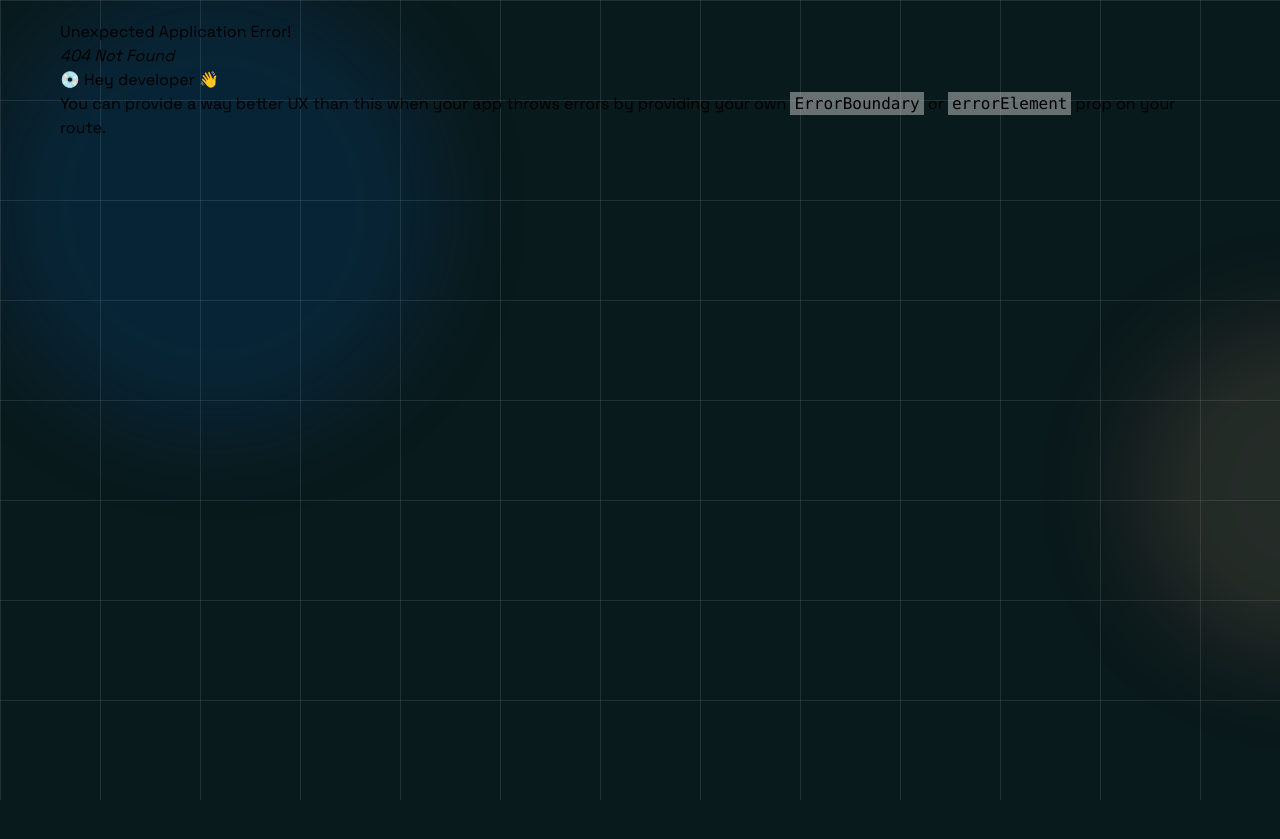
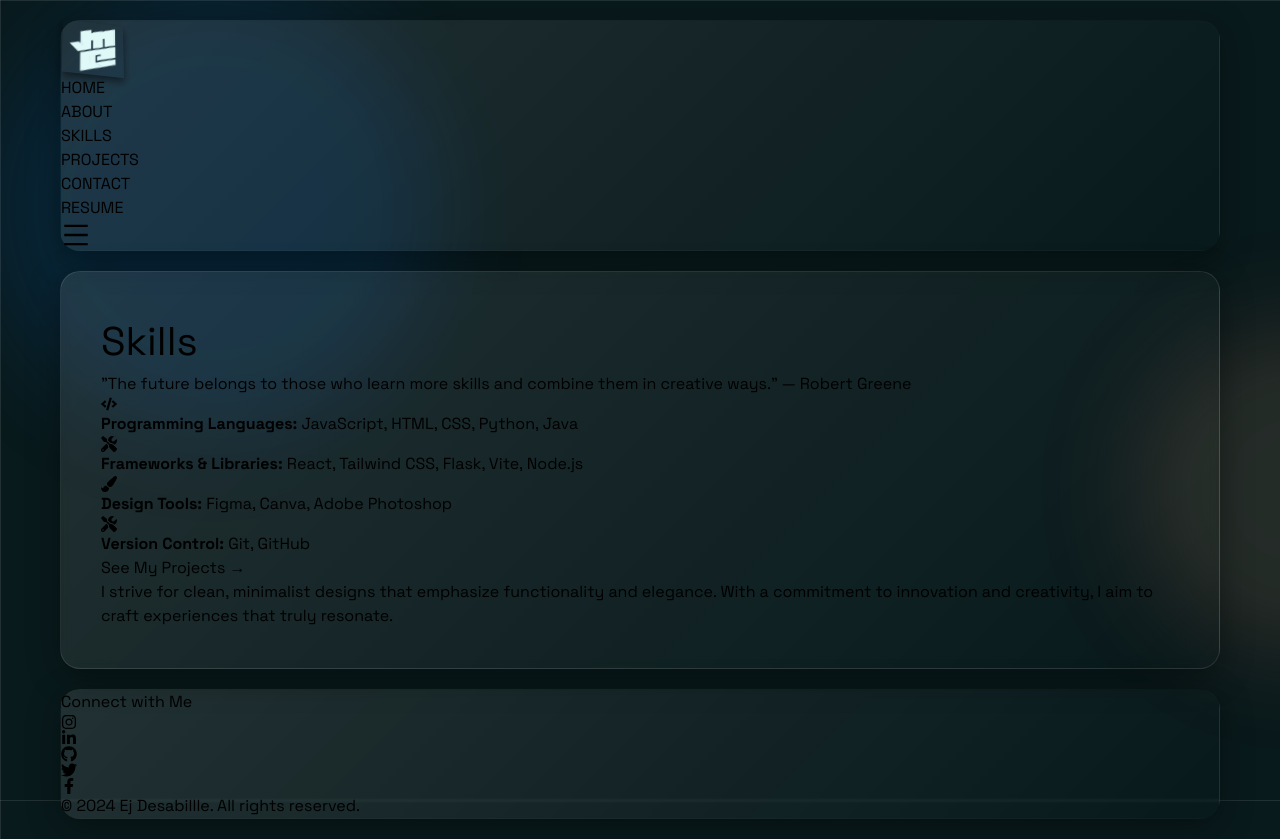
Before and after one commit to jh-jazer/My-Web-Portfolio, a React (Vite) app: page /skills in a window 1280 px wide. Before the commit this address had no page. Before the commit the page ends 800 px from the top, so only its background shows below. Built offline with nearby package versions, Linux system fonts and the light colour scheme.

Commit message:
add skills page

```diff
--- a/src/components/Navbar.jsx
+++ b/src/components/Navbar.jsx
@@ -55,6 +55,9 @@ const Navbar = () => {
         <li className={linkClass('/about')}>
           <Link to="/about">ABOUT</Link>
         </li>
+        <li className={linkClass('/skills')}>
+          <Link to="/skills">SKILLS</Link>
+        </li>
         <li className={linkClass('/projects')}>
           <Link to="/projects">PROJECTS</Link>
         </li>
@@ -79,8 +82,11 @@ const Navbar = () => {
               <li className={mobileLinkClass('/')}>
                 <Link to="/" onClick={handleNav} className="block">Home</Link>
               </li>
-              <li className={mobileLinkClass('/about')}>
+               <li className={mobileLinkClass('/about')}>
                 <Link to="/about" onClick={handleNav} className="block">About</Link>
+              </li>
+              <li className={mobileLinkClass('/skills')}>
+                <Link to="/skills" onClick={handleNav} className="block">Skills</Link>
               </li>
               <li className={mobileLinkClass('/projects')}>
                 <Link to="/projects" onClick={handleNav} className="block">Projects</Link>
@@ -88,7 +94,7 @@ const Navbar = () => {
               <li className={mobileLinkClass('/contacts')}>
                 <Link to="/contacts" onClick={handleNav} className="block">Contact</Link>
               </li>
-                  <li className={mobileLinkClass('/contacts')}>
+                  <li className={mobileLinkClass('/resume')}>
                 <Link to="/resume" onClick={handleNav} className="block">Resume</Link>
               </li>
             </ul>
--- a/src/main.jsx
+++ b/src/main.jsx
@@ -2,6 +2,7 @@ import { StrictMode } from 'react';
 import { createRoot } from 'react-dom/client';
 import App from './App.jsx';
 import ProjectsPage from './pages/ProjectsPage.jsx';
+import SkillsPage from './pages/SkillsPage.jsx';
 import ContactsPage from './pages/ContactsPage.jsx';
 import AboutPage from './pages/AboutPage.jsx';
 import ResumePage from './pages/ResumePage.jsx';
@@ -16,6 +17,10 @@ const router = createBrowserRouter([
   {
     path: "/about",  // Fixed path to start with "/"
     element: <AboutPage />,
+  },
+   {
+    path: "/skills",  // Fixed path to start with "/"
+    element: <SkillsPage />,
   },
   {
     path: "/projects",  // Fixed path to start with "/"
--- a/src/pages/AboutPage.jsx
+++ b/src/pages/AboutPage.jsx
@@ -1,31 +1,31 @@
+import React from 'react';
 import { motion } from 'framer-motion';
 import Navbar from '../components/Navbar';
+import Footer from '../components/Footer';
 import { FaCode, FaPaintBrush, FaTools } from 'react-icons/fa';
-import React from 'react';
-import Footer from '../components/Footer';
 import { Link } from "react-router-dom";
 
 const About = () => {
   const fadeIn = {
     hidden: { opacity: 0 },
-    visible: { opacity: 1, transition: { duration: 0.5 } },
+    visible: { opacity: 1, transition: { duration: 0.6 } },
   };
 
   const slideIn = {
     hidden: { x: -100, opacity: 0 },
-    visible: { x: 0, opacity: 1, transition: { duration: 0.5 } },
+    visible: { x: 0, opacity: 1, transition: { duration: 0.6 } },
   };
 
   return (
     <div>
       <Navbar />
       <motion.div
-        className="glass-projects max-w-4xl mx-auto p-8 mt-10 rounded-lg text-center"
+        className="glass-projects max-w-5xl mx-auto p-8 mt-10 rounded-lg text-center"
         initial="hidden"
         animate="visible"
         variants={fadeIn}
       >
-        <div className="flex items-center mb-10 mt-0">
+         <div className="flex items-center mb-10 mt-0">
           <motion.h1 className="text-5xl text-left ml-[20%] mr-7 font-extrabold text-gray-100" variants={slideIn}>
             About Me
           </motion.h1>
@@ -36,50 +36,37 @@ const About = () => {
             </p>
           </motion.div>
         </div>
+           <div>
+          <p className="text-lg text-gray-300 text-left leading-relaxed tracking-wide">
+            Hello! I'm <span className="text-blue-400 font-semibold">Ernesto Jr. C. Desabille</span> — or just EJ. I'm currently a third-year Computer Science student with a strong focus on <span className="text-blue-400">front-end development</span>, <span className="text-blue-400">web design</span>, and <span className="text-blue-400">graphic design</span>.
+            <br /><br />
+          </p>
+          </div>
 
-        <motion.div className="text-lg text-left ml-8 mb-[100px] text-gray-300 leading-relaxed tracking-wide" variants={fadeIn}>
-          <p>
-            Hi, I'm <span className="text-blue-400">Ej Desabillle</span>, a Computer Science student with a passion for front-end development, web design, and graphic design. I bring ideas to life using frameworks and tools that allow for seamless, aesthetic user experiences.
+
+
+        {/* Section 3: Hobbies */}
+        <motion.section className="my-16" variants={fadeIn}>
+          <h2 className="text-4xl font-bold text-white mb-6 text-center">Hobbies & Passions</h2>
+          <p className="text-lg text-gray-300 text-left leading-relaxed tracking-wide">
+            When I'm not coding, I turn to art. I'm a visual artist passionate about both digital and traditional media.
+            I love sketching, painting, and exploring new visual styles that blend technology and expression.
+            <br /><br />
+            Art allows me to tell stories beyond code — a brushstroke or a color gradient can speak volumes. My work often merges clean design with personal emotion, whether it's on a digital canvas or a physical sketchpad.
+          </p>
+        </motion.section>
+
+        {/* Link to Projects */}
+        <motion.div className="flex justify-center mt-8" variants={fadeIn}>
+          <p className="text-base text-white">
+            <Link to="/skills" className="font-bold hover:text-blue-500 transition duration-200">
+              See My Skills &rarr;
+            </Link>
           </p>
         </motion.div>
 
-        <motion.div className="grid grid-cols-1 gap-6 ml-[20%] mt-[50px] mb-[100px] justify-center" variants={fadeIn}>
-          <div className="flex text-gray-300 text-left items-center ">
-            <FaCode className="text-blue-400 text-3xl mr-3" />
-            <span> <strong>Programming Languages:</strong> JavaScript, HTML, CSS, Python, Java</span>
-          </div>
-          <div className="flex text-gray-300 text-left items-center ">
-            <FaTools className="text-blue-400 text-3xl mr-3" />
-            <span> <strong>Frameworks:</strong> React, Tailwind CSS, Flask, Vite, Node.js</span>
-          </div>
-          <div className="flex text-gray-300 text-left items-center ">
-            <FaPaintBrush className="text-blue-400 text-3xl mr-3" />
-            <span> <strong>Design Tools:</strong> Figma, Canva, Adobe Photoshop</span>
-          </div>
-          <div className="flex text-gray-300 text-left items-center ">
-            <FaTools className="text-blue-400 text-3xl mr-3" />
-            <span> <strong>Version Control:</strong> Git, GitHub</span>
-          </div>
-        </motion.div>
+        {/* Final Statement */}
 
-        {/* New Section for Art */}
-        <motion.div className="text-lg text-left ml-8 mb-[100px] text-gray-300 leading-relaxed tracking-wide" variants={fadeIn}>
-          <p>
-            Aside from my passion for technology, I'm also a visual artist. I use different canvases—both digital and traditional—to express creativity and emotions through my art. Whether it's sketching, painting, or experimenting with digital mediums, I enjoy exploring the intersection of art and technology.
-          </p>
-        </motion.div>
-
-        <motion.div className="flex justify-center mt-8" variants={fadeIn}>
-          <p className='font-roboto bottom-0 leading-loose tracking-widest md:ml-[10%] lg:ml-[6%] lg:mr-[0%] lg:mb-[5%] lg:mt-[5%] md:mr-[0%] ml-[15%] mr-[10%] mt-[10%] text-base text-white'>
-            <span className="font-bold ml-2 cursor-pointer hover:text-blue-500">                  <Link to="/projects">See Projects</Link>
-            </span>
-            <span className="arrow ml-3 cursor-pointer hover:text-blue-500">&rarr;</span>
-          </p>
-        </motion.div>
-
-        <motion.p className="text-lg text-gray-300 leading-relaxed tracking-wide mb-6" variants={fadeIn}>
-          I strive for clean, minimalist designs that emphasize functionality and elegance. With a commitment to innovation and reliability, I'm excited to bring projects to life with precision and creativity.
-        </motion.p>
       </motion.div>
       <Footer />
     </div>
--- /dev/null
+++ b/src/pages/SkillsPage.jsx
@@ -0,0 +1,80 @@
+import React from 'react';
+import { motion } from 'framer-motion';
+import Navbar from '../components/Navbar';
+import Footer from '../components/Footer';
+import { FaCode, FaPaintBrush, FaTools } from 'react-icons/fa';
+import { Link } from "react-router-dom";
+
+const Skills = () => {
+  const fadeIn = {
+    hidden: { opacity: 0 },
+    visible: { opacity: 1, transition: { duration: 0.6 } },
+  };
+
+  const slideIn = {
+    hidden: { x: -100, opacity: 0 },
+    visible: { x: 0, opacity: 1, transition: { duration: 0.6 } },
+  };
+
+  return (
+      <div>
+      <Navbar />
+      <motion.div
+        className="glass-projects max-w-5xl mx-auto p-8 mt-10 rounded-lg text-center"
+        initial="hidden"
+        animate="visible"
+        variants={fadeIn}
+      >
+         <div className="flex items-center mb-10 mt-0">
+          <motion.h1 className="text-5xl text-left ml-[20%] mr-7 font-extrabold text-gray-100" variants={slideIn}>
+            Skills
+          </motion.h1>
+          <div className="border-l-2 mt-[40px] border-gray-400 h-40 mx-6"></div>
+          <motion.div className="text-xl mt-[120px] text-left text-gray-300 leading-relaxed tracking-wide hidden md:block" variants={fadeIn}>
+            <p className="ml-4">
+"The future belongs to those who learn more skills and combine them in creative ways."
+— Robert Greene            </p>
+          </motion.div>
+        </div>
+        <motion.section className="mb-16 text-left" variants={fadeIn}>
+          <div className="space-y-5 ml-6">
+            <div className="flex items-start text-gray-300">
+              <FaCode className="text-blue-400 text-3xl mr-4 mt-1" />
+              <p><strong>Programming Languages:</strong> JavaScript, HTML, CSS, Python, Java</p>
+            </div>
+            <div className="flex items-start text-gray-300">
+              <FaTools className="text-blue-400 text-3xl mr-4 mt-1" />
+              <p><strong>Frameworks & Libraries:</strong> React, Tailwind CSS, Flask, Vite, Node.js</p>
+            </div>
+            <div className="flex items-start text-gray-300">
+              <FaPaintBrush className="text-blue-400 text-3xl mr-4 mt-1" />
+              <p><strong>Design Tools:</strong> Figma, Canva, Adobe Photoshop</p>
+            </div>
+            <div className="flex items-start text-gray-300">
+              <FaTools className="text-blue-400 text-3xl mr-4 mt-1" />
+              <p><strong>Version Control:</strong> Git, GitHub</p>
+            </div>
+          </div>
+        </motion.section>
+
+
+        {/* Link to Projects */}
+        <motion.div className="flex justify-center mt-8" variants={fadeIn}>
+          <p className="text-base text-white">
+            <Link to="/projects" className="font-bold hover:text-blue-500 transition duration-200">
+              See My Projects &rarr;
+            </Link>
+          </p>
+        </motion.div>
+
+       {/* Final Statement */}
+        <motion.p className="text-lg text-gray-300 leading-relaxed tracking-wide mt-12" variants={fadeIn}>
+          I strive for clean, minimalist designs that emphasize functionality and elegance. With a commitment to innovation and creativity, I aim to craft experiences that truly resonate.
+        </motion.p>
+      </motion.div>
+      <Footer />
+    </div>
+  );
+};
+
+export default Skills;
```
